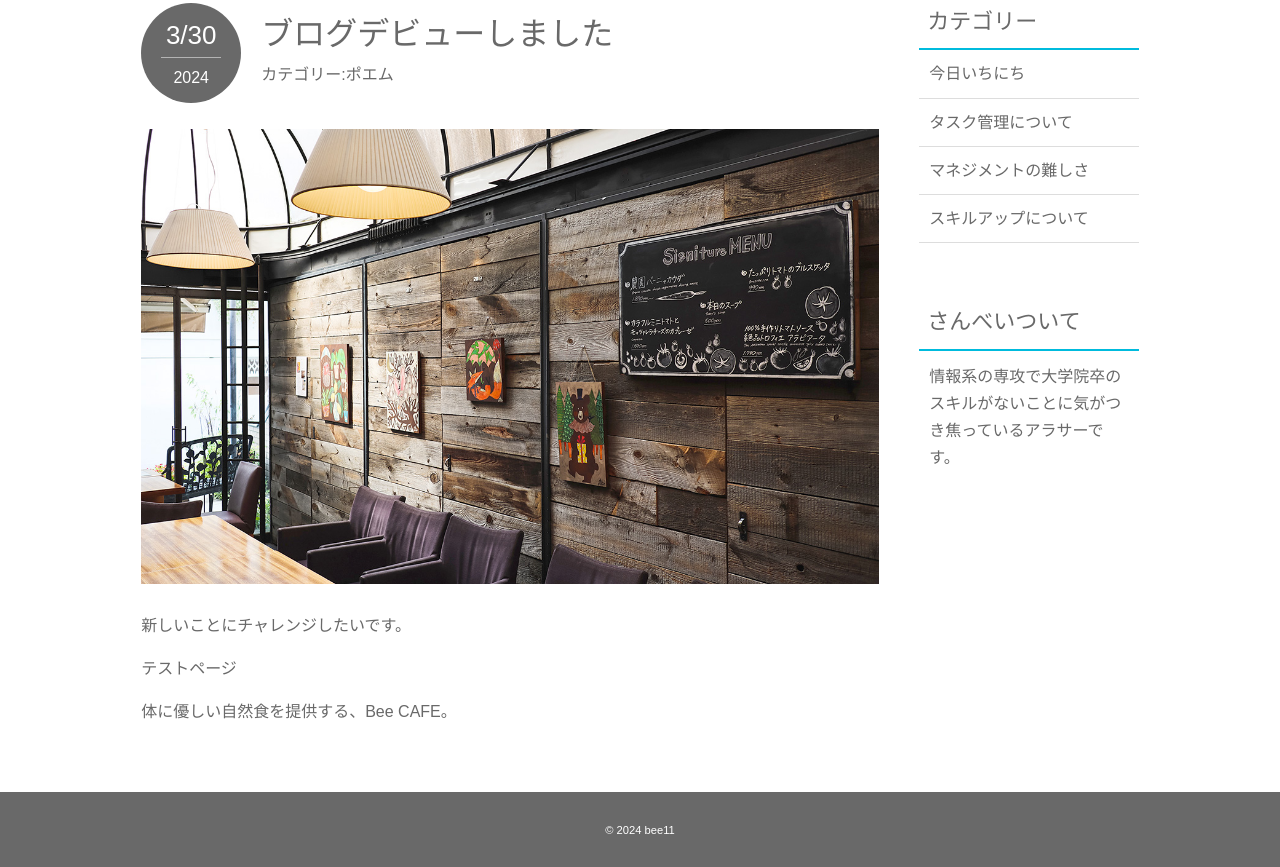
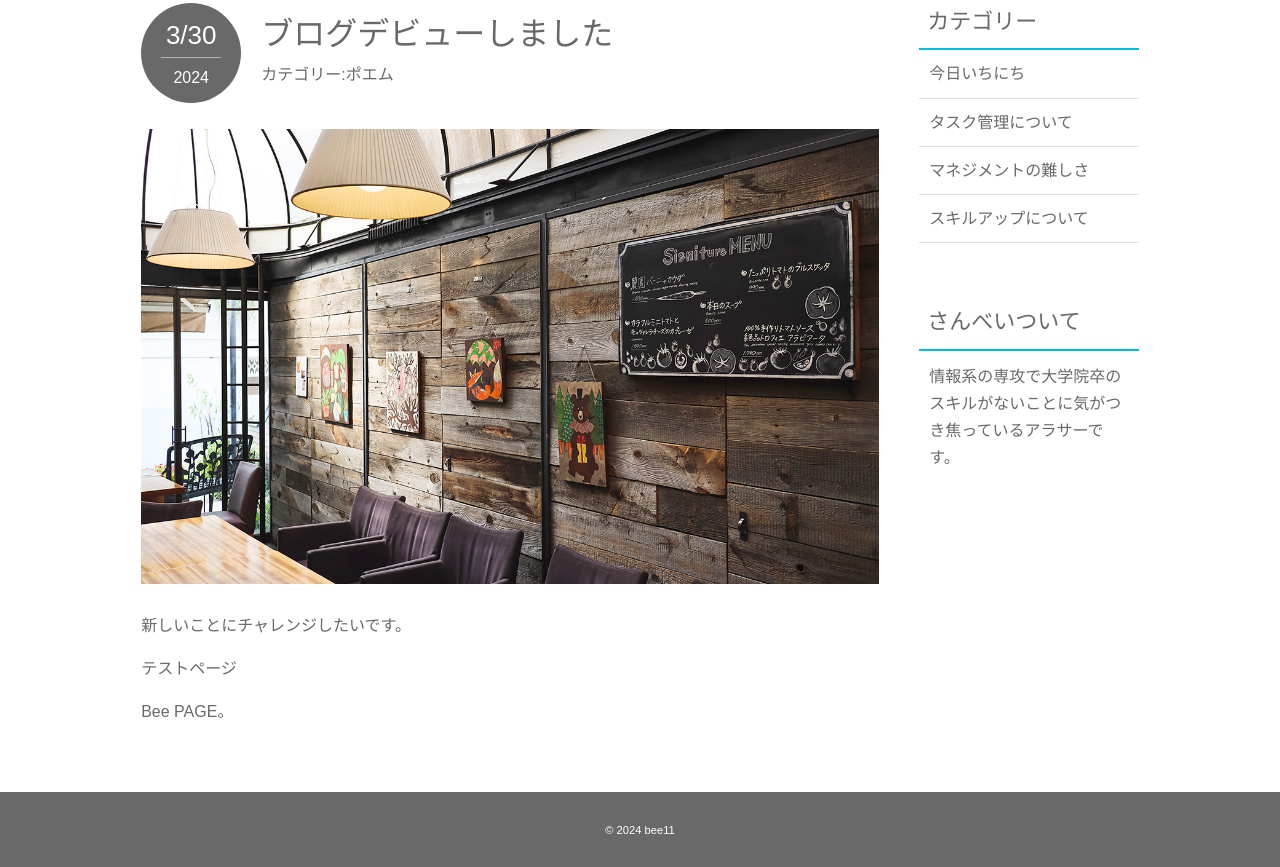
Before and after one commit to bns11/mysite, a plain HTML site: page news.html in a window 1280 px wide. Shown: the part 307-1174 px from the top of the page. Drawn offline with Linux system fonts and the light colour scheme; some packages are replaced by stand-ins of ours; a web font is replaced by a local one.

Commit message:
changed news.html

```diff
--- a/news.html
+++ b/news.html
@@ -48,7 +48,7 @@
                     テストページ
                 </p>
                 <p>
-                    体に優しい自然食を提供する、Bee CAFE。
+                    Bee PAGE。
                 </p>
             </article>
 
```
